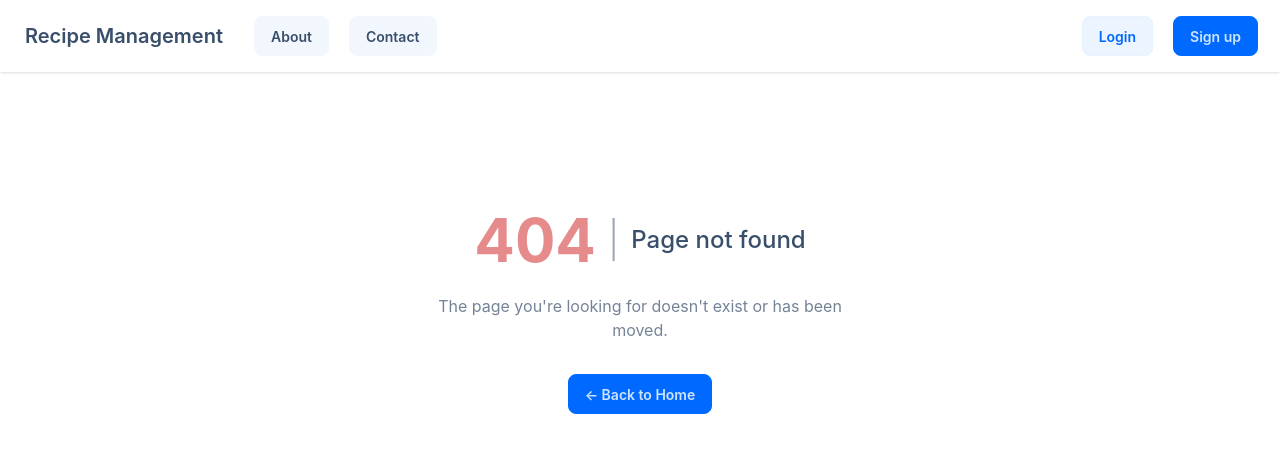
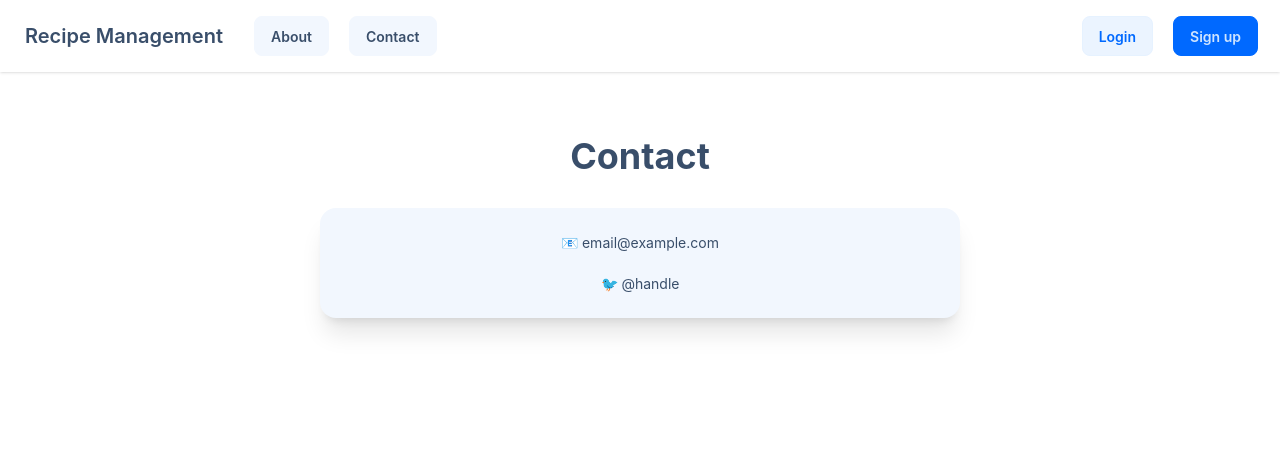
Before and after one commit to kristofNyikes/recipe-mangement, a Next.js app: page /contact in a window 1280 px wide. Before the commit this address had no page. Shown: the top 452 px of the page. Built offline with nearby package versions, Linux system fonts and the light colour scheme.

Commit message:
feat: create contact page with styled temporary content

```diff
--- /dev/null
+++ b/app/contact/page.tsx
@@ -0,0 +1,15 @@
+const ContactPage = () => {
+  return (
+    <div className="max-w-2xl mx-auto px-4 py-16">
+      <h1 className="text-4xl font-bold text-center mb-8">Contact</h1>
+      <div className="card bg-base-200 shadow-xl">
+        <div className="card-body text-center space-y-3">
+          <p>📧 email@example.com</p>
+          <p>🐦 @handle</p>
+        </div>
+      </div>
+    </div>
+  );
+};
+
+export default ContactPage;
```
